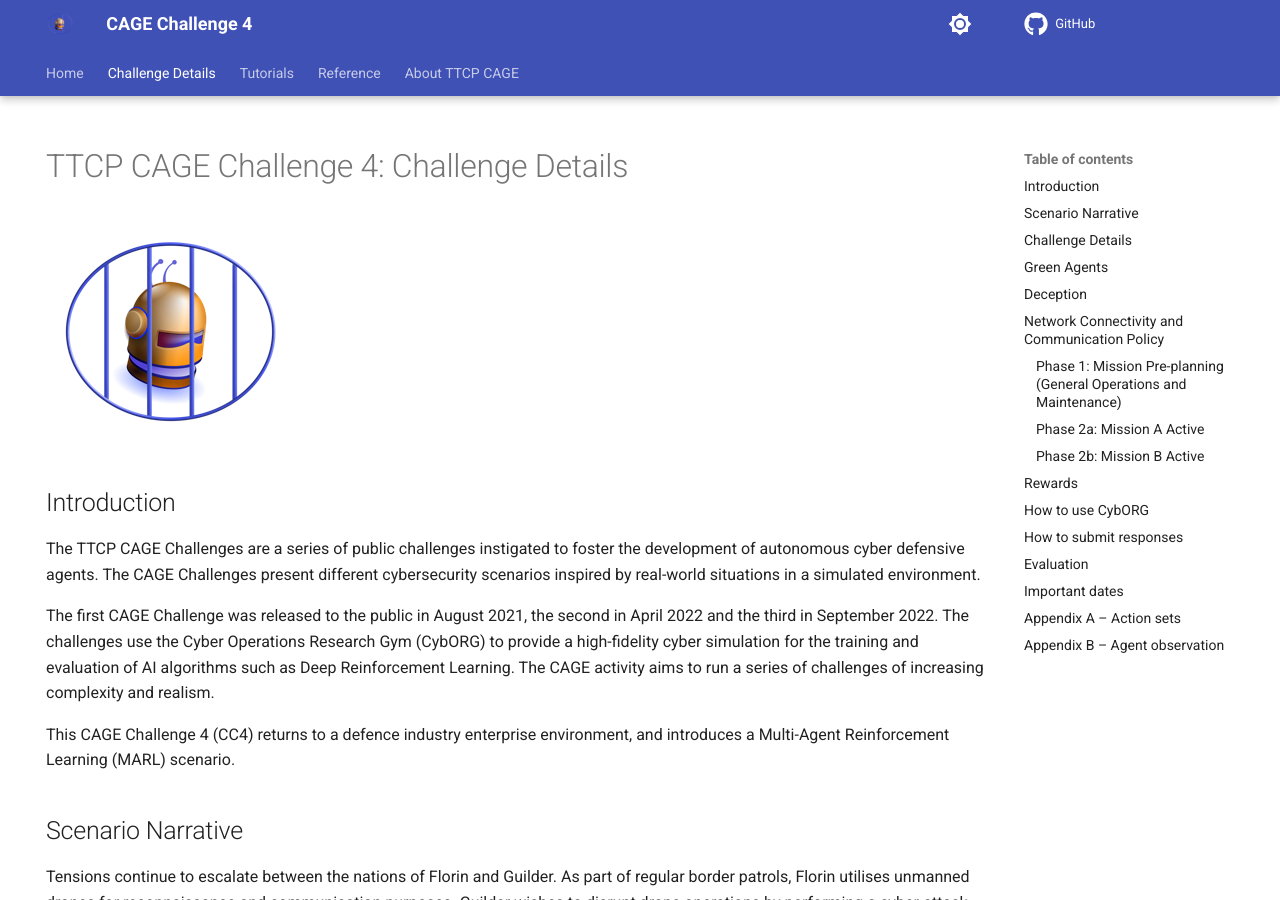
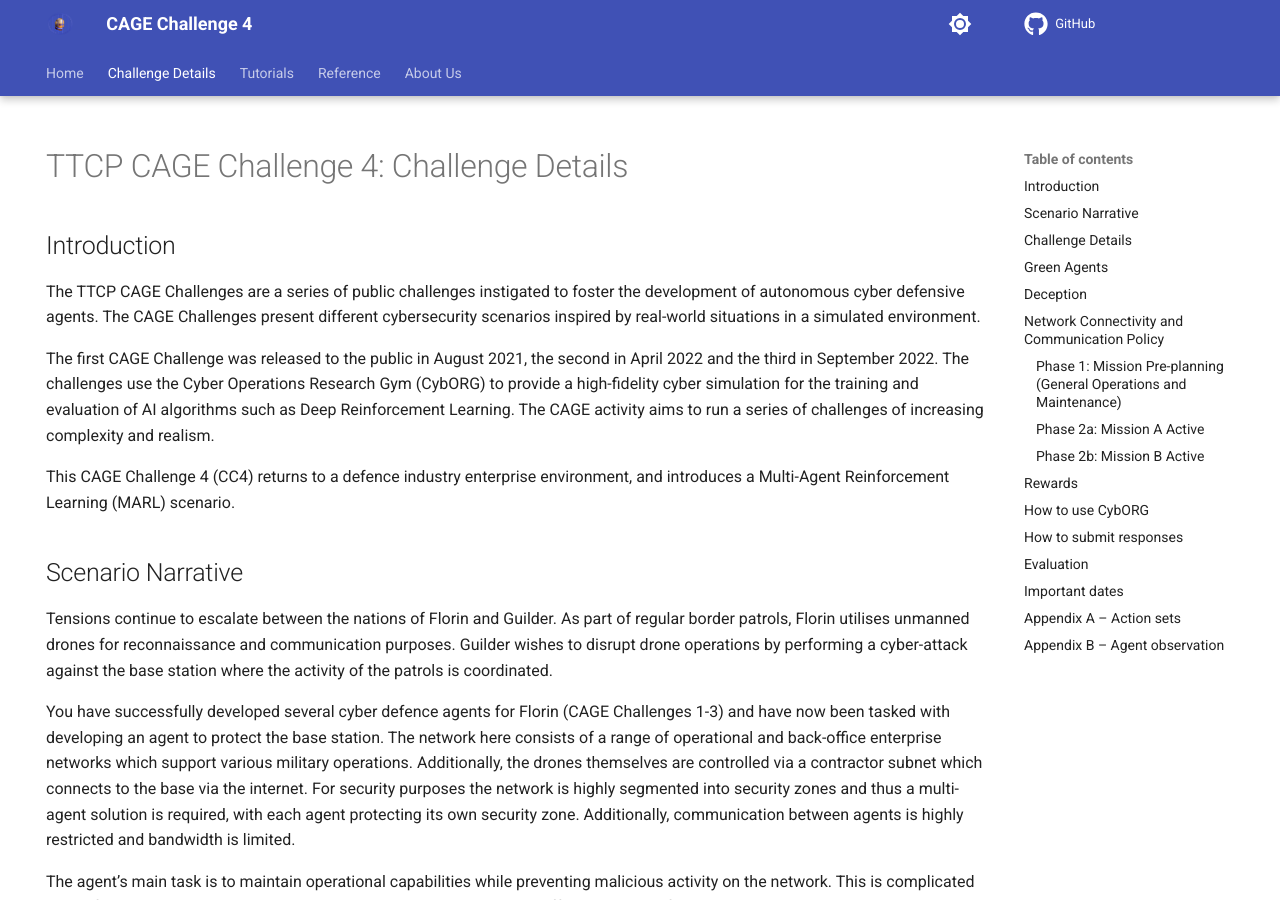
Before and after one commit to cage-challenge/cage-challenge-4, an MkDocs documentation site: the page built from documentation/docs/pages/README.md, in a window 1280 px wide and 900 px high. Built offline with MkDocs 1.6.1 and Material for MkDocs 9.7.7, drawn with Linux system fonts in a browser that asks for light colours; comment, search, counter and statistics services are not loaded.

Commit message:
slight documentation changes

```diff
--- a/documentation/docs/pages/README.md
+++ b/documentation/docs/pages/README.md
@@ -4,9 +4,6 @@
 ---
 
 # TTCP CAGE Challenge 4: Challenge Details
-
-![Cage-Logo](/assets/CAGE-Logo-small.png)
-
 ## Introduction
 
 The TTCP CAGE Challenges are a series of public challenges instigated to foster the development of autonomous cyber defensive agents.
@@ -39,8 +36,7 @@
 In order to encourage the development of robust agents, the number of hosts in each security zone and their services will be randomised. Indeed, each zone will have between 1-6 servers and 3-10 user hosts. Each host and server will have a minimum of 1 service with a maximum of 5.
 
 <figure markdown>
-  <!-- ![CAGE Network Laydown](/assets/CAGE-Network-Diagram.png) -->
-  <img src="/assets/CAGE-Network-Diagram.png" alt="CC4 Network Diagram" width="750">
+  <img src="../assets/CAGE-Network-Diagram.png" alt="CC4 Network Diagram" width="750">
   <figcaption>Figure 1 - Network Laydown</figcaption>
 </figure>
 
@@ -51,8 +47,7 @@
 The red agents will each use a randomly selected strategy.
 
 <figure markdown>
-  <!-- ![CAGE Deployed Network A](/assets/CAGE-Deployed-Network-A.png) -->
-  <img src="/assets/CAGE-Deployed-Network-A.png" alt="CC4 Deployed Network A Diagram" width="500">
+  <img src="../assets/CAGE-Deployed-Network-A.png" alt="CC4 Deployed Network A Diagram" width="500">
   <figcaption>Figure 2 - Deployed Network A</figcaption>
 </figure>
 
@@ -95,7 +90,7 @@
 |      **Internet**      |       1        |           1            |           1           |           0            |           1           |           0            |      1       |
 
 <figure markdown>
-  ![CAGE Phase 1 Connectivity Diagram](/assets/CAGE-Phase-1-Connectivity-Diagram.png)
+  ![CAGE Phase 1 Connectivity Diagram](../assets/CAGE-Phase-1-Connectivity-Diagram.png)
   <figcaption>Figure 3 - Phase 1 Connectivity Diagram</figcaption>
 </figure>
 
@@ -116,7 +111,7 @@
 |      **Internet**      |       1        |           1            |           0           |           0            |           1           |           0            |      1       |
 
 <figure markdown>
-  ![CAGE Phase 2a Connectivity Diagram](/assets/CAGE-Phase-2a-Connectivity-Diagram.png)
+  ![CAGE Phase 2a Connectivity Diagram](../assets/CAGE-Phase-2a-Connectivity-Diagram.png)
   <figcaption>Figure 4 - Phase 2a Connectivity Diagram</figcaption>
 </figure>
 
@@ -137,7 +132,7 @@
 |      **Internet**      |       1        |           1            |           1           |           0            |           0           |           0            |      1       |
 
 <figure markdown>
-  ![CAGE Phase 2b Connectivity Diagram](/assets/CAGE-Phase-2b-Connectivity-Diagram.png)
+  ![CAGE Phase 2b Connectivity Diagram](../assets/CAGE-Phase-2b-Connectivity-Diagram.png)
   <figcaption>Figure 5 - Phase 2b Connectivity Diagram</figcaption>
 </figure>
 
--- a/documentation/mkdocs.yml
+++ b/documentation/mkdocs.yml
@@ -116,7 +116,7 @@
           - BlockTrafficZone: pages/reference/actions/blue_actions/block.md
           - AllowTrafficZone: pages/reference/actions/blue_actions/allow.md
 
-  - About TTCP CAGE: pages/about_us.md
+  - About Us: pages/about_us.md
 
 repo_url: https://github.com/cage-challenge/cage-challenge-4
 
```
Also changed, not shown: documentation/docs/index.md (+3 -2 lines), documentation/docs/pages/about_us.md (+3 -1 lines), documentation/docs/pages/tutorials/02_Looking_Around/4_Visualisation.md (+3 -5 lines), README.md, documentation/docs/assets/TTCP-Logo-small.png (deleted).
